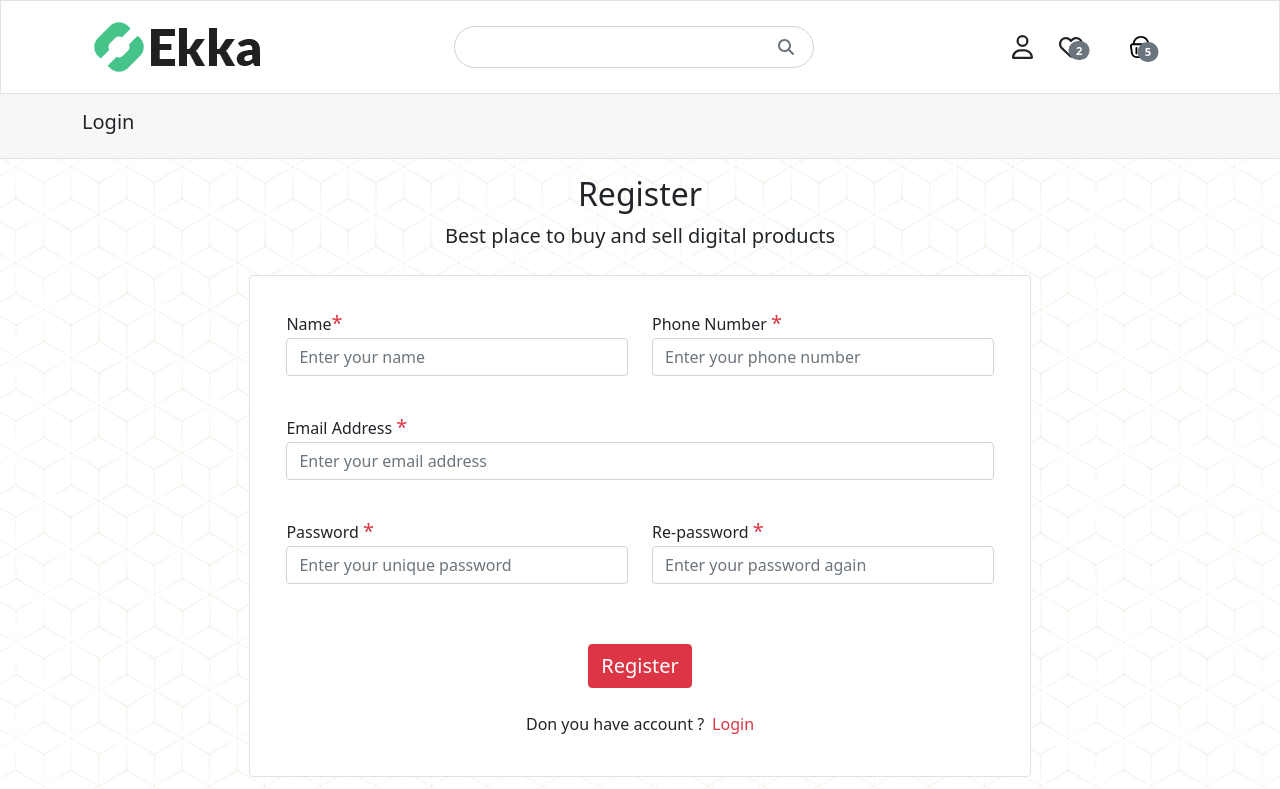
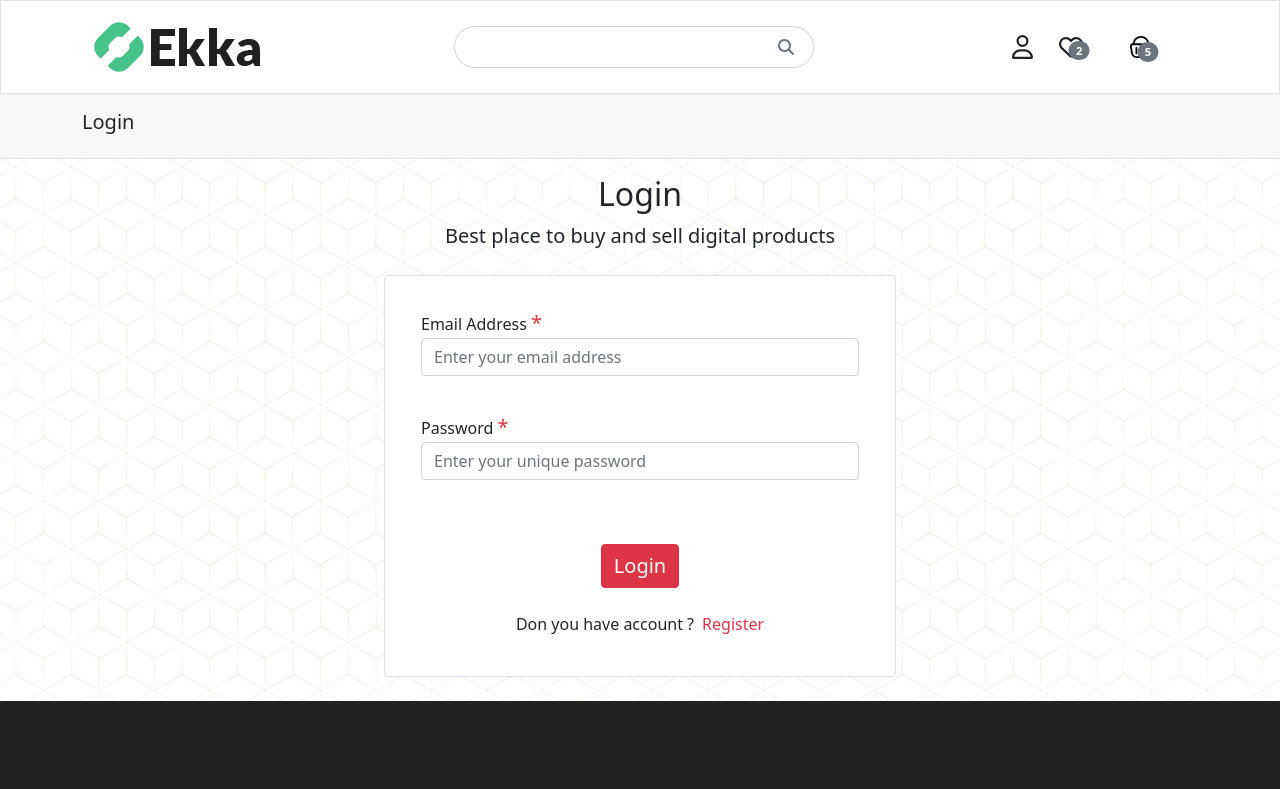
Before and after one commit to mahmoudmagdy7/e-commerce, a React (Create React App) app: page /login in a window 1280 px wide. Shown: the top 789 px of the page. Built offline with nearby package versions, Linux system fonts and the light colour scheme.

Commit message:
login done

```diff
--- a/src/Pages/Login/Login.jsx
+++ b/src/Pages/Login/Login.jsx
@@ -1,27 +1,39 @@
 import React from "react";
-import styles from "./Login.module.css";
 import Path from "../../components/Path";
-import { Link } from "react-router-dom";
+import { Link, useNavigate } from "react-router-dom";
 import { useFormik } from "formik";
 import axios from "axios";
+import $ from "jquery";
+
 export default function Login() {
+  let navigator = useNavigate();
   let user = {
-    name: "",
     email: "",
-    phone: "",
     password: "",
-    rePassword: "",
   };
 
-  async function registerNewUser(user) {
+  async function loginUser(user) {
     try {
       let { data } = await axios.post(
-        "https://route-ecommerce.onrender.com/api/v1/auth/signup",
+        "https://route-ecommerce.onrender.com/api/v1/auth/signin",
         user
       );
-      console.log(data);
+      if (data.message === "success") {
+        $(".backend-message ").addClass("text-success");
+        $(".backend-message ").html(` <span>&bull;</span> Registration Done `);
+        navigator("/home");
+      }
     } catch (error) {
-      console.log(error.response.data.errors.msg);
+      console.log(error.response.data.message);
+
+      $(".backend-message ").addClass("text-danger");
+      $(".backend-message ").html(
+        ` <span>&bull;</span> ${error.response.data.message}`
+      );
+
+      setTimeout(() => {
+        $(".backend-error").html("");
+      }, 3000);
     }
   }
 
@@ -30,26 +42,11 @@ export default function Login() {
 
     onSubmit: function (user) {
       console.log(user);
-      registerNewUser(user);
+      loginUser(user);
     },
 
     validate: function (user) {
       let errors = {};
-
-      // handling the name
-      if (!user.name) {
-        errors.name = "Name is required";
-      } else if (user.name.length < 2) {
-        errors.name = "Name min length must be 2 characters";
-      }
-
-      // handling the phone number
-
-      if (!user.phone) {
-        errors.phone = "Phone number is required";
-      } else if (!user.phone.match(/^(02)?01[0125][0-9]{8}$/)) {
-        errors.phone = "Invalid phone number";
-      }
 
       // handling the email address
       if (!user.email) {
@@ -72,12 +69,6 @@ export default function Login() {
           "Password at least 8 characters 1 number 1 lowercase and uppercase letter  1 special character ";
       }
 
-      if (!user.rePassword) {
-        errors.rePassword = "Re-enter password is required";
-      }
-      if (user.password !== user.rePassword) {
-        errors.rePassword = "Passwords doesn't not match";
-      }
       return errors;
     },
   });
@@ -86,66 +77,13 @@ export default function Login() {
       <Path />
       <section>
         <div className="container text-center">
-          <h2>Register</h2>
+          <h2>Login</h2>
           <p className="lead">Best place to buy and sell digital products</p>
 
           <form
             onSubmit={formik.handleSubmit}
-            className="register-form border rounded-1 text-start my-4 border-1 p-4 row bg-white m-auto"
+            className="login-form border rounded-1 text-start my-4 border-1 p-4 row bg-white m-auto"
           >
-            <div className="form-group my-2 col-6 d-flex flex-column ">
-              <label htmlFor="firstName">
-                Name<span className="text-danger fs-5 ">*</span>
-              </label>
-
-              <input
-                onBlur={formik.handleBlur}
-                onChange={formik.handleChange}
-                value={formik.values.name}
-                id="firstName"
-                name="name"
-                placeholder="Enter your name"
-                type="text"
-                className="form-control rounded-1 w-100"
-              />
-
-              <p className="my-0 text-danger err">
-                {formik.touched.name && formik.errors.name ? (
-                  <div>
-                    <span>&bull;</span>
-                    <span> {formik.errors.name} </span>
-                  </div>
-                ) : (
-                  ""
-                )}
-              </p>
-            </div>
-
-            <div className="form-group my-2 col-6 d-flex flex-column ">
-              <label htmlFor="phoneNumber">
-                Phone Number <span className="text-danger fs-5 ">*</span>
-              </label>
-              <input
-                onBlur={formik.handleBlur}
-                onChange={formik.handleChange}
-                value={formik.values.phone}
-                id="phoneNumber"
-                name="phone"
-                placeholder="Enter your phone number"
-                type="text"
-                className="form-control rounded-1 w-100"
-              />
-              <p className="my-0 text-danger err">
-                {formik.touched.phone && formik.errors.phone ? (
-                  <div>
-                    <span>&bull;</span>
-                    <span> {formik.errors.phone} </span>
-                  </div>
-                ) : (
-                  ""
-                )}
-              </p>
-            </div>
             <div className="form-group my-2 col-12 d-flex flex-column ">
               <label htmlFor="email">
                 Email Address <span className="text-danger fs-5 ">*</span>
@@ -172,7 +110,7 @@ export default function Login() {
               </p>
             </div>
 
-            <div className="form-group my-2 col-6 d-flex flex-column ">
+            <div className="form-group my-2 col-12 d-flex flex-column ">
               <label htmlFor="password">
                 Password <span className="text-danger fs-5 ">*</span>
               </label>
@@ -197,48 +135,20 @@ export default function Login() {
                 )}
               </p>
             </div>
-
-            <div className="form-group my-2 col-6 d-flex flex-column ">
-              <label htmlFor="rePassword">
-                Re-password <span className="text-danger fs-5 ">*</span>
-              </label>
-              <input
-                onBlur={formik.handleBlur}
-                onChange={formik.handleChange}
-                value={formik.values.rePassword}
-                id="rePassword"
-                name="rePassword"
-                placeholder="Enter your password again"
-                type="Password"
-                className="form-control w-100 rounded-1"
-              />
-              <p className="my-0 text-danger err">
-                {formik.touched.rePassword && formik.errors.rePassword ? (
-                  <div>
-                    <span>&bull;</span>
-                    <span> {formik.errors.rePassword} </span>
-                  </div>
-                ) : (
-                  ""
-                )}
-              </p>
-            </div>
+            <p className="backend-message text-center mb-2"></p>
 
             <div className="form-group my-2 col-12 text-center">
-              <button
-                type="submit"
-                className="btn btn-danger rounded-1 fs-5 mt-4"
-              >
-                Register
+              <button type="submit" className="btn btn-danger rounded-1 fs-5">
+                Login
               </button>
             </div>
             <p className="text-center mt-3">
               Don you have account ?
               <Link
-                to="/login"
+                to="/register"
                 className="text-danger text-decoration-none ms-2 "
               >
-                Login
+                Register
               </Link>
             </p>
           </form>
--- a/src/Pages/Register/Register.jsx
+++ b/src/Pages/Register/Register.jsx
@@ -1,12 +1,13 @@
 import React from "react";
 import styles from "./Register.module.css";
 import Path from "../../components/Path";
-import { Link } from "react-router-dom";
+import { Link, useNavigate } from "react-router-dom";
 import { useFormik } from "formik";
 import axios from "axios";
 import $ from "jquery";
 
 export default function Register() {
+  let navigator = useNavigate();
   let user = {
     name: "",
     email: "",
@@ -21,10 +22,16 @@ export default function Register() {
         "https://route-ecommerce.onrender.com/api/v1/auth/signup",
         user
       );
-      console.log(data);
+      if (data.message === "success") {
+        $(".backend-message ").addClass("text-success");
+        $(".backend-message ").html(` <span>&bull;</span> Registration Done `);
+        navigator("/login");
+      }
     } catch (error) {
       console.log(error.response.data.message);
-      $(".backend-error ").html(
+
+      $(".backend-message ").addClass("text-danger");
+      $(".backend-message ").html(
         ` <span>&bull;</span> ${error.response.data.message}`
       );
 
@@ -233,7 +240,7 @@ export default function Register() {
               </p>
             </div>
 
-            <p className="backend-error text-danger text-center mb-2"></p>
+            <p className="backend-message text-center mb-2"></p>
 
             <div className="form-group my-2 col-12 text-center">
               <button type="submit" className="btn btn-danger rounded-1 fs-5">
--- a/src/index.css
+++ b/src/index.css
@@ -101,7 +101,7 @@ footer .col-2 {
     max-width: 32rem !important;
   }
 }
-.backend-error,
+.backend-message,
 .err {
   height: 20px;
 }
```
